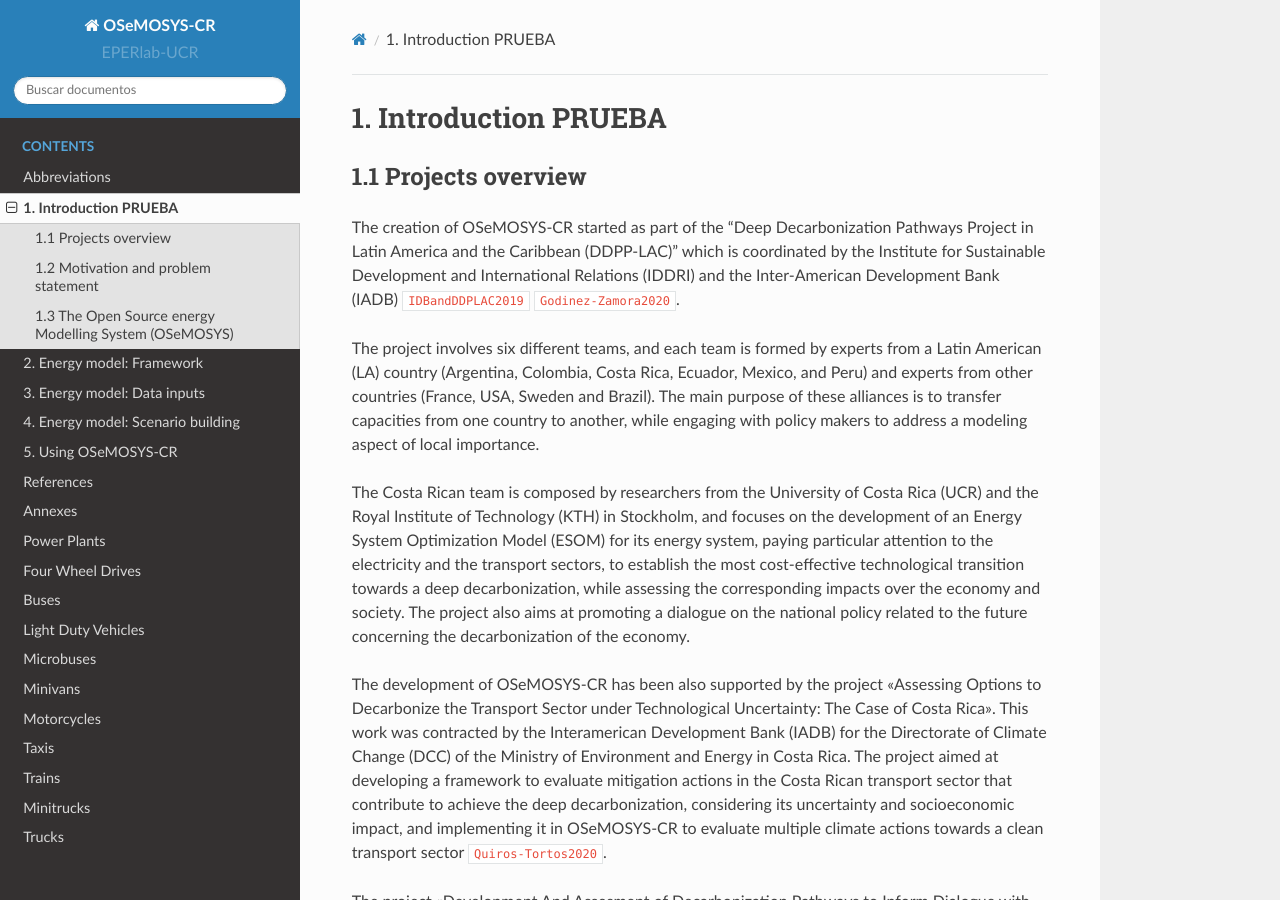
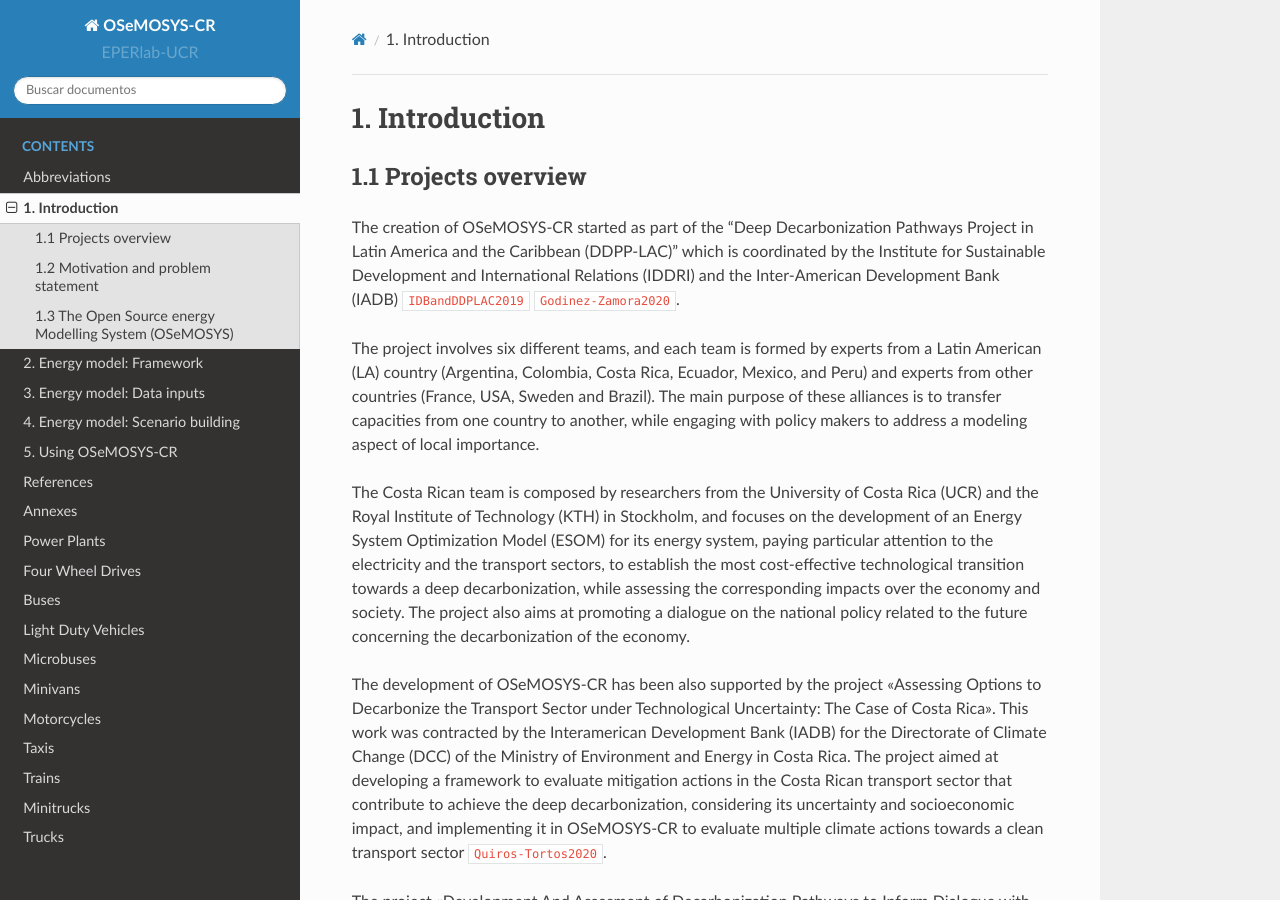
Before and after one commit to EPERLab/OSeMOSYS-CR, a Sphinx documentation site: the page built from docs/01Introduction.rst, in a window 1280 px wide and 900 px high. Built offline with Sphinx 7.4.7 and the Read the Docs theme 2.0.0, drawn with Linux system fonts in a browser that asks for light colours; formulas are drawn with MathJax 3; cross-references to code outside the pages are shown as plain code.

Commit message:
Update 01Introduction.rst

```diff
--- a/docs/01Introduction.rst
+++ b/docs/01Introduction.rst
@@ -1,6 +1,6 @@
 .. Title:
 
-1. Introduction PRUEBA
+1. Introduction
 =====================================
 
 1.1 Projects overview
```
